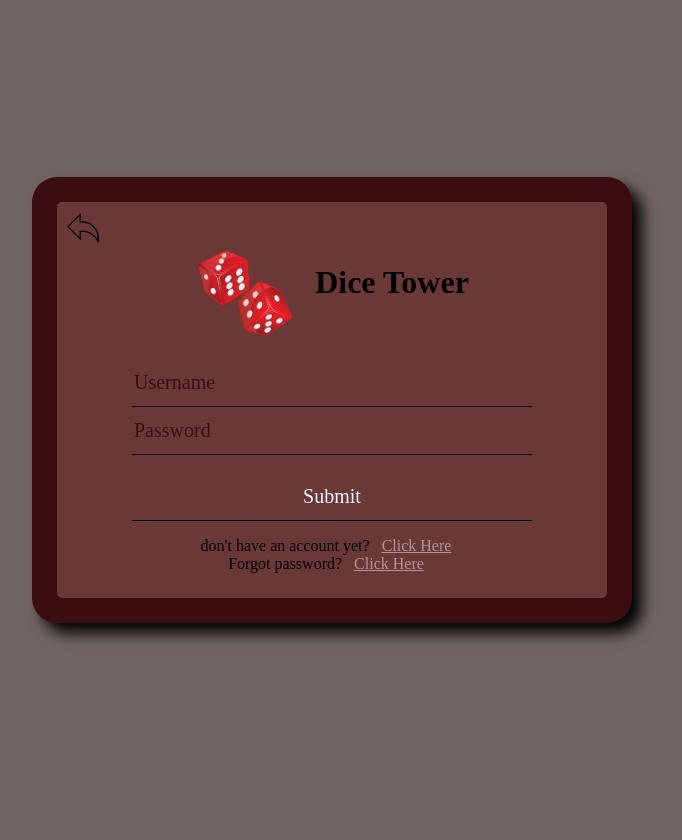
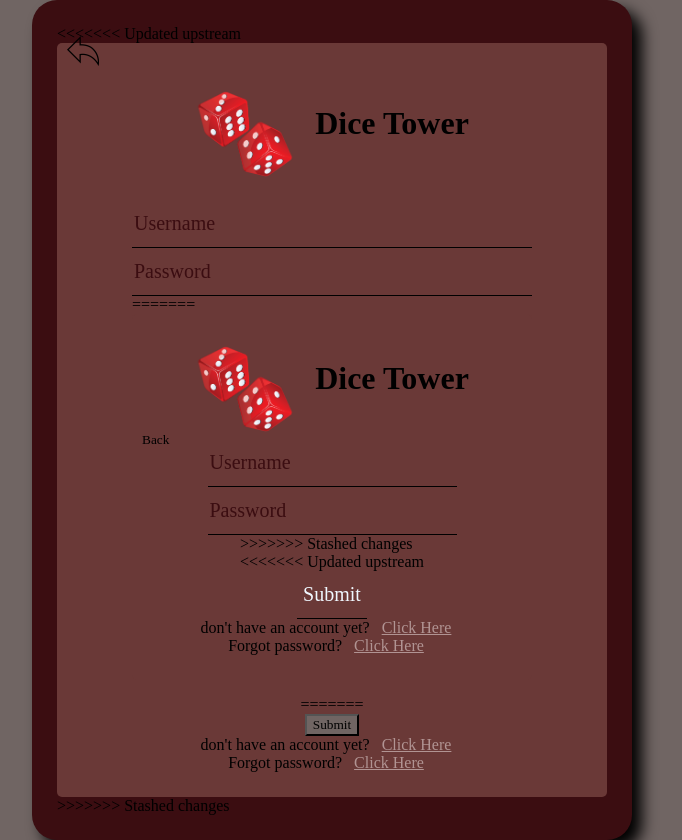
Before and after one commit to Seadoge-keeper/DiceTower, a PHP site: page /Webfiles/Loginpages/Login.php in a window 1280 px wide. Shown: the whole page, without its empty margins (308-990 px from the left). Before the commit the page ends 642 px from the top, so only its background shows below. Run offline with PHP 8.4, Linux system fonts and the light colour scheme; some web fonts are replaced.

Commit message:
stashed changes

```diff
--- a/Clone/Webfiles/Loginpages/Login.php
+++ b/Clone/Webfiles/Loginpages/Login.php
@@ -1,9 +1,15 @@
+<?php
+session_start();
+
+?>
+
 <head>
     <link rel="stylesheet" href="Login.css">
 </head>
 
 <body>
     <div class="Wrapper">
+<<<<<<< Updated upstream
         <button onclick="history.back()" class="back"> <img src="../../Assets/images/back.png" alt=""> </button>
     <div class="PageContainer">
         <div class="Title">
@@ -13,9 +19,28 @@
         <form action="" class="details">
             <input type="text" placeholder="Username">
             <input type="password" placeholder="Password">
+=======
+        <button onclick="history.back()" class="back"> Back </button>
+        <div class="PageContainer">
+            <div>
+                <img src="../../Assets/images/DiceImg.png" class="icon">
+                <h1>Dice Tower</h1>
+            </div>
+            <form action="Loggingin.php" class="details" method="post">
+                <input type="text" placeholder="Username" name="Username">
+                <input type="password" placeholder="Password" name="Password">
+>>>>>>> Stashed changes
 
-            <br>
+                <?php
+                if (empty($_SESSION['Status'])) {
+                    echo "<br>";
+                } else {
+                    echo $_SESSION['Status'];
+                    $_SESSION['Status'] = null;
+                }
+                ?>
 
+<<<<<<< Updated upstream
             <input type="submit" class="submit">
         </form>
         <div>
@@ -25,5 +50,16 @@
             Forgot password? <a href="./ResetPass.php"> Click Here </a>
         </div>
     </div>
+=======
+                <input type="submit">
+            </form>
+            <div>
+                don't have an account yet? <a href="Registration.php">Click Here</a>
+            </div>
+            <div>
+                Forgot password? <a href="./ResetPass.php">Click Here</a>
+            </div>
+        </div>
+>>>>>>> Stashed changes
     </div>
 </body>
```
Also changed, not shown: Clone/Webfiles/Loginpages/ResetPass.php (+21 -1 lines).
